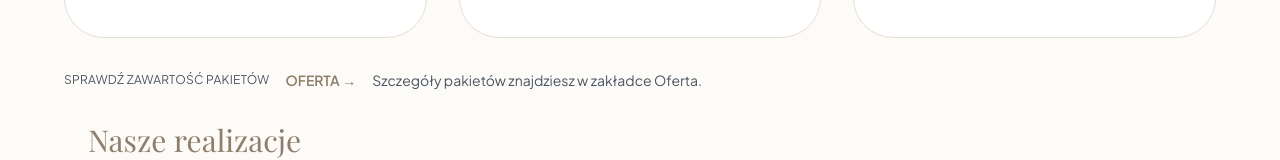
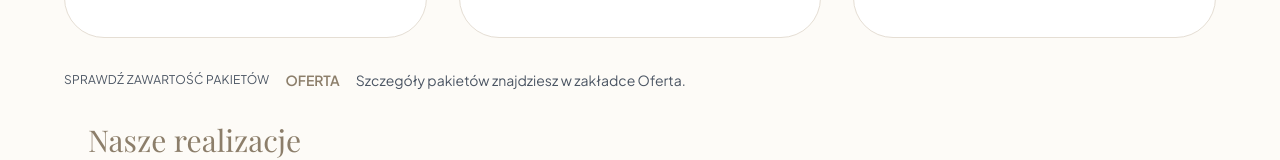
Before and after one commit to lukaszkotowski-git/projektnacito, a React (Vite) app in the folder react-app/: page / in a window 1280 px wide. Shown: the part 555-715 px from the top of the page. Built offline with nearby package versions, Linux system fonts and the light colour scheme; no server answers; a web font is replaced by a local one.

Commit message:
style(ui): remove chevron from 'Oferta' link in main banner

```diff
--- a/react-app/src/components/MainView.tsx
+++ b/react-app/src/components/MainView.tsx
@@ -51,7 +51,7 @@ export function MainView() {
         <div className="max-w-6xl mx-auto">
           <div className="flex items-center justify-start gap-4 whitespace-nowrap">
             <span className="text-xs text-gray-600 uppercase tracking-wide">{txt.main.checkPackagesBanner}</span>
-            <a href="/offer" aria-label="Przejdź do oferty" className="text-[#8C7E6A] font-semibold uppercase text-sm">{txt.nav.offer} →</a>
+            <a href="/offer" aria-label="Przejdź do oferty" className="text-[#8C7E6A] font-semibold uppercase text-sm">{txt.nav.offer}</a>
             <p className="text-sm text-gray-600 truncate max-w-[70%]">{txt.main.checkPackagesHint}</p>
           </div>
         </div>
```
